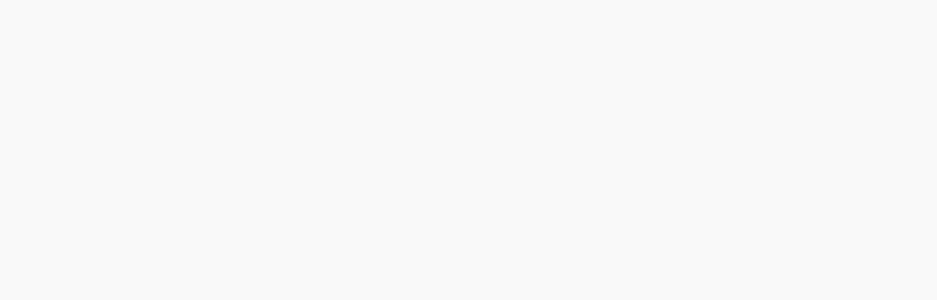
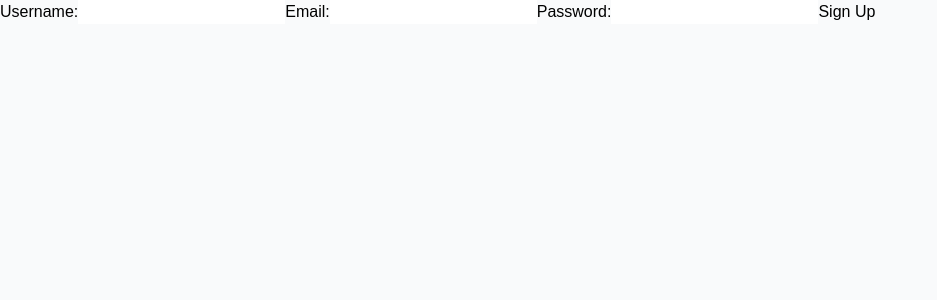
Before and after one commit to AngelaVilladiego/MealHub, a React (Vite) app in the folder mealhub-ui/: page /signUp in a window 1280 px wide. Before the commit this address had no page. Shown: the top 300 px of the page, without its empty margins (0-937 px from the left). Built offline with nearby package versions, Linux system fonts and the light colour scheme; a web font is replaced by a local one.

Commit message:
testing signup fixes

```diff
--- a/mealhub-ui/src/main.jsx
+++ b/mealhub-ui/src/main.jsx
@@ -8,6 +8,7 @@ import DashLayout from "./pages/DashLayout/DashLayout.jsx";
 import Overview from "./pages/Overview/Overview.jsx";
 import ShoppingList from "./pages/ShoppingList/ShoppingList.jsx";
 import DietraryRestrictionList from "./components/PreferenceGroup/DietaryRestrictionList.jsx";
+import SignUp from "./pages/SignUp/SignUp.jsx";
 
 
 ReactDOM.createRoot(document.getElementById("root")).render(
@@ -19,8 +20,8 @@ ReactDOM.createRoot(document.getElementById("root")).render(
           <Route path="shoppingList" element={<ShoppingList />} />
         </Route>
         <Route path="dietraryRestrictions" element={<DietraryRestrictionList />}>
-
         </Route>
+        <Route path="signUp" element={<SignUp/>} />
       </Routes>
     </BrowserRouter>
   </React.StrictMode>
--- a/mealhub-ui/src/pages/SignUp/SignUp.jsx
+++ b/mealhub-ui/src/pages/SignUp/SignUp.jsx
@@ -12,9 +12,53 @@ function SignUp() {
   };
 
   const handleSubmit = (e) => {
+    console.log("HANDLING SUBMIT");
     e.preventDefault();
-    console.log(formData);
-    // Here you can handle the form data, like sending it to your backend
+    // fetch('http://127.0.0.1:5000/signup', {  // replace with your Flask app's URL
+    //     method: 'POST',
+    //     headers: {
+    //     'Content-Type': 'application/json',
+    //     },
+    //     body: JSON.stringify(formData),
+    //     // body:
+    //     // {
+    //     //     "username": "testuser3",
+    //     //     "password": "testpassword3"
+    //     // },
+    // })
+    // .then(response => response.json())
+    // .then(data => {
+    //     console.log('Success:', data);
+    //     // handle response here
+    // })
+    // .catch((error) => {
+    //     console.error('Error:', error);
+    // });
+
+    fetch('http://127.0.0.1:5000/signup', {  // replace with your Flask app's URL
+        method: 'POST',
+        headers: {
+        'Content-Type': 'application/json',
+        },
+        body: JSON.stringify(formData),
+    })
+    .then(response => {
+        if (response.ok) {
+            return(response.json());
+        }
+        Promise.reject("RESPONSE NOT OKAY")
+    })
+    .then(responseJson => {
+        //work with response
+        console.log(responseJson);
+    })
+    .catch (responseError => {
+        console.log("Status: ", response.status, "Info: ", response.statusText);
+
+        response.json().then((json) => {
+            console.log(json);
+        })
+    });
   };
 
   return (
@@ -31,7 +75,7 @@ function SignUp() {
         Password:
         <input type="password" name="password" onChange={handleChange} />
       </label>
-      <input type="submit" value="Sign Up" />
+      <button  type="submit">Sign Up</button>
     </form>
   );
 }
```
